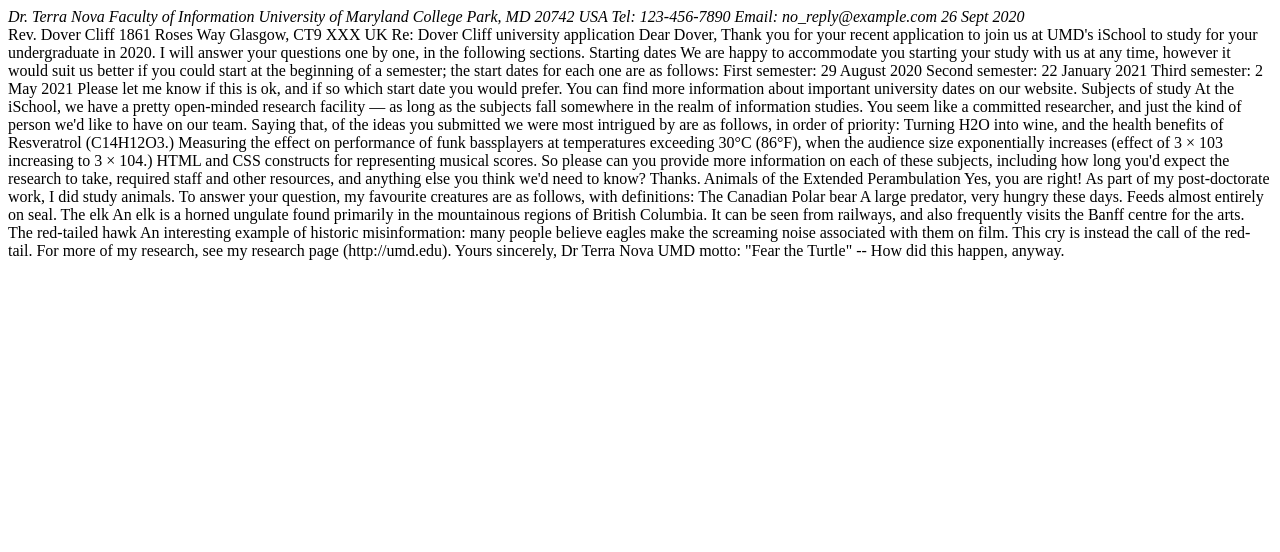
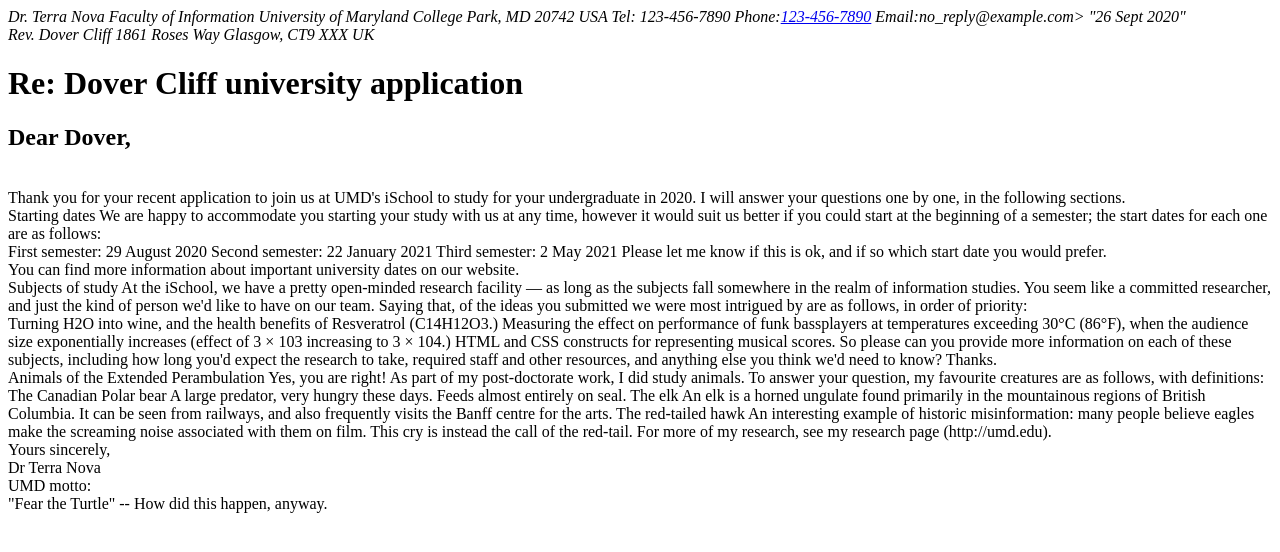
Before and after one commit to Bdkelly/INST377_page, a plain HTML site: page public/lab_2/index.html in a window 1280 px wide. Drawn offline with Linux system fonts and the light colour scheme.

Commit message:
Formatting Letter

```diff
--- a/public/lab_2/index.html
+++ b/public/lab_2/index.html
@@ -1,4 +1,6 @@
 <html>
+<title>Re: Dover Cliff university application</title>
+<div>
 <address>
 Dr. Terra Nova
 Faculty of Information
@@ -6,42 +8,45 @@
 College Park, MD 20742
 USA
 Tel: 123-456-7890
-Email: no_reply@example.com
-26 Sept 2020
+Phone:<a href="tel:123-456-7890">123-456-7890</a>
+Email:<a href="no_reply@example.com"></a>no_reply@example.com></a>
+"26 Sept 2020"
 </address>
-<head>
+<address>
 Rev. Dover Cliff
 1861 Roses Way
 Glasgow, CT9 XXX
 UK
-Re: Dover Cliff university application
-</head>
+</address>
+</div>
+<div>
+<h1>Re: Dover Cliff university application</h1>
 <body>
-Dear Dover,
-
+<h2>Dear Dover,</h2>
+<br>
 Thank you for your recent application to join us at UMD's iSchool to study for your undergraduate in 2020. I will answer your questions one by one, in the following sections.
-
+<br>
 Starting dates
 We are happy to accommodate you starting your study with us at any time, however it would suit us better if you could start at the beginning of a semester; the start dates for each one are as follows:
-
+<br>
 First semester: 29 August 2020
 Second semester: 22 January 2021
 Third semester: 2 May 2021
 Please let me know if this is ok, and if so which start date you would prefer.
-
+<br>
 You can find more information about important university dates on our website.
-
+<br>
 Subjects of study
 At the iSchool, we have a pretty open-minded research facility — as long as the subjects fall somewhere in the realm of information studies. You seem like a committed researcher, and just the kind of person we'd like to have on our team. Saying that, of the ideas you submitted we were most intrigued by are as follows, in order of priority:
-
+<br>
 Turning H2O into wine, and the health benefits of Resveratrol (C14H12O3.)
 Measuring the effect on performance of funk bassplayers at temperatures exceeding 30°C (86°F), when the audience size exponentially increases (effect of 3 × 103 increasing to 3 × 104.)
 HTML and CSS constructs for representing musical scores.
 So please can you provide more information on each of these subjects, including how long you'd expect the research to take, required staff and other resources, and anything else you think we'd need to know? Thanks.
-
+<br>
 Animals of the Extended Perambulation
 Yes, you are right! As part of my post-doctorate work, I did study animals. To answer your question, my favourite creatures are as follows, with definitions:
-
+<br>
 The Canadian Polar bear
 A large predator, very hungry these days. Feeds almost entirely on seal.
 The elk
@@ -49,14 +54,15 @@
 The red-tailed hawk
 An interesting example of historic misinformation: many people believe eagles make the screaming noise associated with them on film. This cry is instead the call of the red-tail.
 For more of my research, see my research page (http://umd.edu).
-
+<br>
 Yours sincerely,
-
+<br>
 Dr Terra Nova
-
+<br>
 UMD motto:
-
+<br>
 "Fear the Turtle"
 -- How did this happen, anyway.
 </body>
+</div>
 </html>
```
